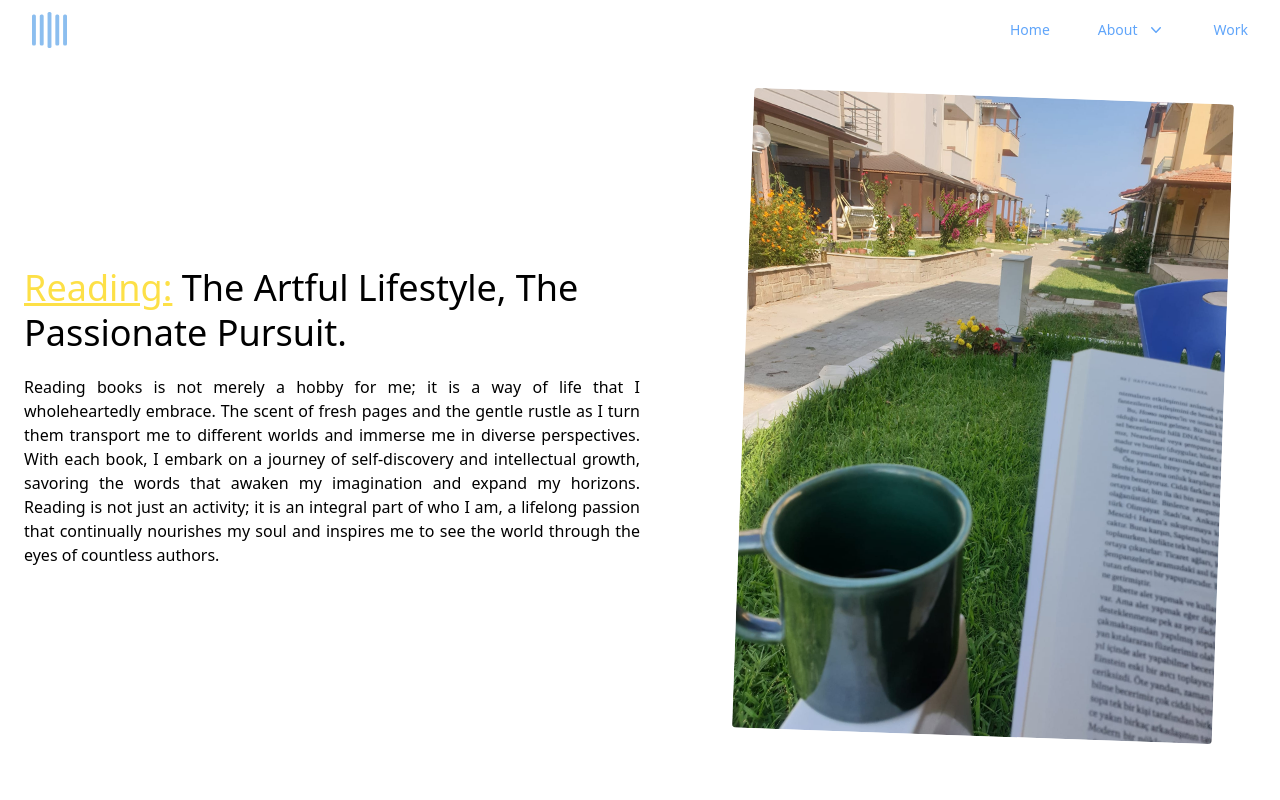
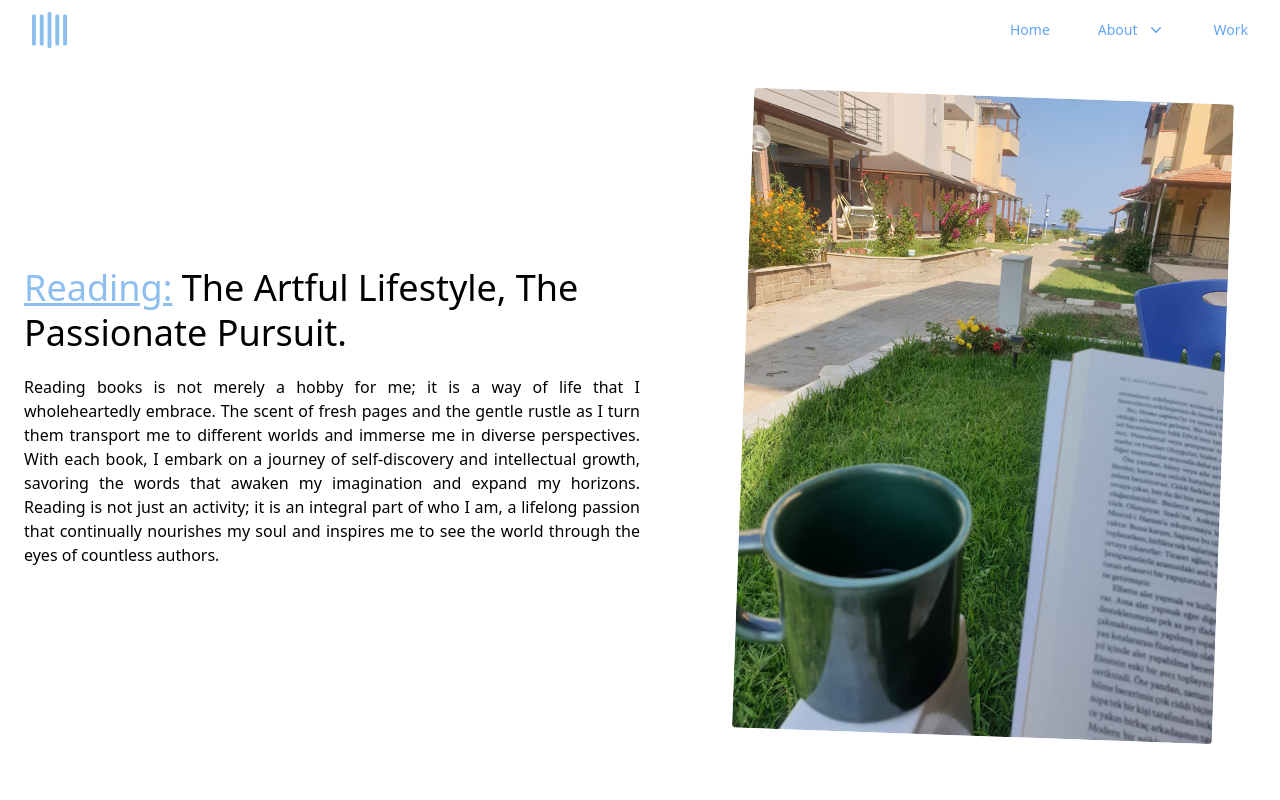
Before and after one commit to boraozisik/boraozisik-site, a Next.js app: page /books in a window 1280 px wide. Shown: the top 800 px of the page. Built offline with nearby package versions, Linux system fonts and the light colour scheme.

Commit message:
books color fix

```diff
--- a/src/pages/books.tsx
+++ b/src/pages/books.tsx
@@ -1453,7 +1453,7 @@ const Books = (props: Props) => {
             <div className="lg:flex justify-between items-center">
               <div className="lg:w-6/12 lg:p-0 p-7">
                 <h1 className="text-4xl font-medium leading-tight mb-5 capitalize">
-                  <span className="text-[#fde047] underline">Reading:</span> The
+                  <span className="text-[#8cbeef] underline">Reading:</span> The
                   artful lifestyle, the passionate pursuit.
                 </h1>
                 <p className="font-medium text-justify">
```
